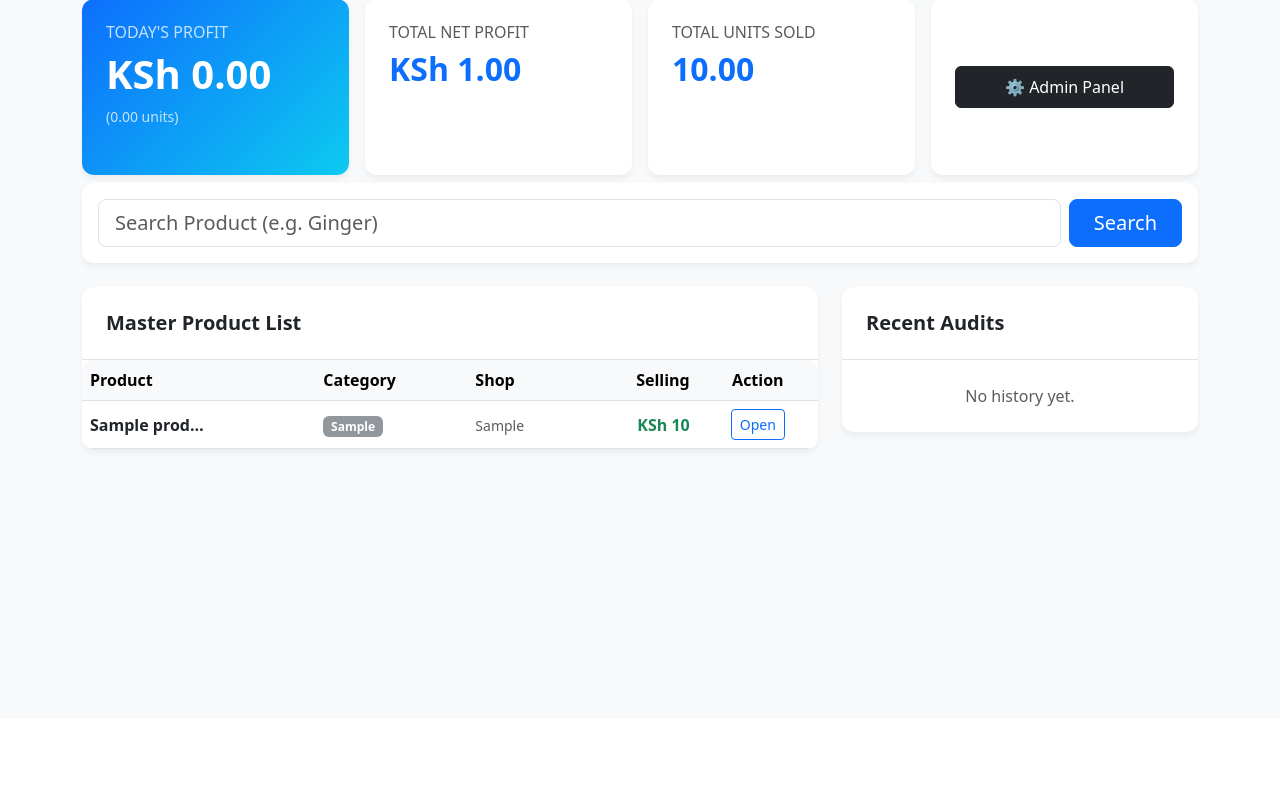
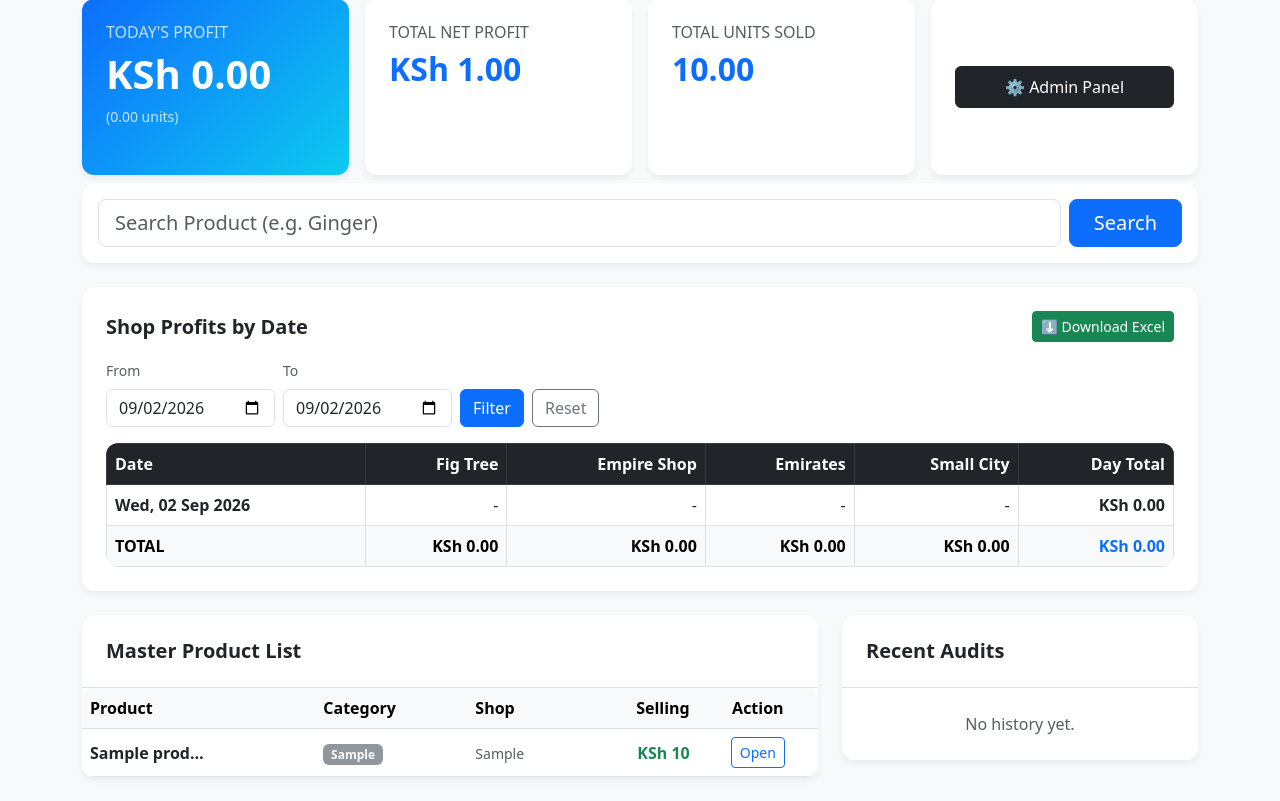
Before and after one commit to ANDERSON254KE/ProfitTracker-, a Django app: page / in a window 1280 px wide. Shown: the part 81-882 px from the top of the page. Before the commit the page ends 534 px from the top, so only its background shows below. Run offline with Django 5.2, Linux system fonts and the light colour scheme; tables that the repository leaves empty hold one stand-in row (values such as "Sample post").

Commit message:
Add shop profits by date range to dashboard with Excel export; update stock sheet from price list

```diff
--- a/tracker/templates/tracker/dashboard.html
+++ b/tracker/templates/tracker/dashboard.html
@@ -63,6 +63,78 @@
                     <button type="submit" class="btn btn-primary btn-lg w-100 px-4">Search</button>
                 </div>
             </form>
+        </div>
+
+        <!-- Shop Profits by Date -->
+        <div class="card p-4 mb-4">
+            <div class="d-flex justify-content-between align-items-center mb-3">
+                <h5 class="mb-0 fw-bold">Shop Profits by Date</h5>
+                <a href="{% url 'dashboard_export' %}?range_start={{ range_start|date:'Y-m-d' }}&range_end={{ range_end|date:'Y-m-d' }}" class="btn btn-success btn-sm">⬇ Download Excel</a>
+            </div>
+            <form method="GET" action="/" class="row g-2 mb-3">
+                <input type="hidden" name="q" value="{{ query }}">
+                <div class="col-auto">
+                    <label class="form-label small text-muted">From</label>
+                    <input type="date" name="range_start" class="form-control" value="{{ range_start|date:'Y-m-d' }}">
+                </div>
+                <div class="col-auto">
+                    <label class="form-label small text-muted">To</label>
+                    <input type="date" name="range_end" class="form-control" value="{{ range_end|date:'Y-m-d' }}">
+                </div>
+                <div class="col-auto d-flex align-items-end">
+                    <button type="submit" class="btn btn-primary">Filter</button>
+                </div>
+                <div class="col-auto d-flex align-items-end">
+                    <a href="/" class="btn btn-outline-secondary">Reset</a>
+                </div>
+            </form>
+            <div class="table-responsive">
+                <table class="table table-bordered table-hover align-middle mb-0">
+                    <thead class="table-dark">
+                        <tr>
+                            <th>Date</th>
+                            {% for s in shops %}
+                            <th class="text-end">{{ s }}</th>
+                            {% endfor %}
+                            <th class="text-end fw-bold">Day Total</th>
+                        </tr>
+                    </thead>
+                    <tbody>
+                        {% for row in shop_profits_table %}
+                        <tr>
+                            <td class="fw-semibold">{{ row.date|date:'D, d M Y' }}</td>
+                            <td class="text-end {% if row.Fig_Tree > 0 %}text-success{% elif row.Fig_Tree < 0 %}text-danger{% endif %}">
+                                {% if row.Fig_Tree != 0 %}KSh {{ row.Fig_Tree|floatformat:2 }}{% else %}-{% endif %}
+                            </td>
+                            <td class="text-end {% if row.Empire_Shop > 0 %}text-success{% elif row.Empire_Shop < 0 %}text-danger{% endif %}">
+                                {% if row.Empire_Shop != 0 %}KSh {{ row.Empire_Shop|floatformat:2 }}{% else %}-{% endif %}
+                            </td>
+                            <td class="text-end {% if row.Emirates > 0 %}text-success{% elif row.Emirates < 0 %}text-danger{% endif %}">
+                                {% if row.Emirates != 0 %}KSh {{ row.Emirates|floatformat:2 }}{% else %}-{% endif %}
+                            </td>
+                            <td class="text-end {% if row.Small_City > 0 %}text-success{% elif row.Small_City < 0 %}text-danger{% endif %}">
+                                {% if row.Small_City != 0 %}KSh {{ row.Small_City|floatformat:2 }}{% else %}-{% endif %}
+                            </td>
+                            <td class="text-end fw-bold">KSh {{ row.day_total|floatformat:2 }}</td>
+                        </tr>
+                        {% empty %}
+                        <tr><td colspan="6" class="text-center py-4 text-muted">No data for this date range.</td></tr>
+                        {% endfor %}
+                    </tbody>
+                    {% if shop_profits_table %}
+                    <tfoot class="table-light">
+                        <tr class="fw-bold">
+                            <td>TOTAL</td>
+                            <td class="text-end">KSh {{ shop_totals.Fig_Tree|floatformat:2 }}</td>
+                            <td class="text-end">KSh {{ shop_totals.Empire_Shop|floatformat:2 }}</td>
+                            <td class="text-end">KSh {{ shop_totals.Emirates|floatformat:2 }}</td>
+                            <td class="text-end">KSh {{ shop_totals.Small_City|floatformat:2 }}</td>
+                            <td class="text-end text-primary">KSh {{ shop_grand_total|floatformat:2 }}</td>
+                        </tr>
+                    </tfoot>
+                    {% endif %}
+                </table>
+            </div>
         </div>
 
         <div class="row">
--- a/tracker/urls.py
+++ b/tracker/urls.py
@@ -10,4 +10,5 @@ urlpatterns = [
     path('daily-sales/day-export/', views.daily_sales_day_export, name='daily_sales_day_export'),
     path('daily-sales/report/', views.daily_sales_report, name='daily_sales_report'),
     path('daily-sales/report/export/', views.daily_sales_report_export, name='daily_sales_report_export'),
+    path('dashboard/export/', views.dashboard_export, name='dashboard_export'),
 ]
--- a/tracker/views.py
+++ b/tracker/views.py
@@ -26,9 +26,7 @@ def dashboard(request):
 
     # 1. Search Logic (Fuzzy Match Support)
     if query:
-        # Exact/Partial
         products = Product.objects.filter(Q(product_name__icontains=query) | Q(shop__icontains=query))
-        # Fuzzy (Optional improvement via JavaScript or this backend loop)
         if not products.exists():
             choices = {p.id: p.product_name for p in Product.objects.all()}
             fuzzy_ids = [res[2] for res in process.extract(query, choices, scorer=fuzz.WRatio, limit=5) if res[1] > 60]
@@ -57,6 +55,47 @@ def dashboard(request):
     # 3. Recent History
     history = Transaction.objects.filter(type='SALES_CHECK').order_by('-date')[:10]
 
+    # 4. Shop profits by date range
+    range_start = _strict_date(request.GET.get('range_start'))
+    range_end = _strict_date(request.GET.get('range_end'))
+    if not range_start or not range_end or range_end < range_start:
+        range_start = today
+        range_end = today
+
+    shop_daily = (
+        DailySale.objects.filter(date__gte=range_start, date__lte=range_end)
+        .values('date', 'shop')
+        .annotate(total_profit=Sum('profit'))
+        .order_by('date', 'shop')
+    )
+    profit_map = {}
+    for row in shop_daily:
+        d = row['date']
+        if d not in profit_map:
+            profit_map[d] = {}
+        profit_map[d][row['shop']] = float(row['total_profit'])
+
+    # Build list of dates and row data
+    dates_range = []
+    cur = range_start
+    while cur <= range_end:
+        dates_range.append(cur)
+        cur += timedelta(days=1)
+
+    shop_profits_table = []
+    totals = {s.replace(' ', '_'): 0.0 for s in SHOPS}
+    grand_total = 0.0
+    for d in dates_range:
+        row = {'date': d, 'day_total': 0.0}
+        for s in SHOPS:
+            val = profit_map.get(d, {}).get(s, 0.0)
+            key = s.replace(' ', '_')
+            row[key] = val
+            totals[key] += val
+            row['day_total'] += val
+        grand_total += row['day_total']
+        shop_profits_table.append(row)
+
     return render(request, 'tracker/dashboard.html', {
         'products': products,
         'total_profit': total_profit,
@@ -64,7 +103,13 @@ def dashboard(request):
         'today_profit': today_profit,
         'today_units': today_units,
         'history': history,
-        'query': query
+        'query': query,
+        'range_start': range_start,
+        'range_end': range_end,
+        'shop_profits_table': shop_profits_table,
+        'shop_totals': totals,
+        'shop_grand_total': grand_total,
+        'shops': SHOPS,
     })
 
 def views_product_detail(request, pk):
@@ -791,3 +836,66 @@ def daily_sales_report_export(request):
     safe = period_label.replace('/', '-').replace(' ', '_').replace('→', 'to')
     response['Content-Disposition'] = f'attachment; filename="report_{safe}.xlsx"'
     return response
+
+
+def dashboard_export(request):
+    """Export shop profits by date range to Excel."""
+    today = date.today()
+    range_start = _strict_date(request.GET.get('range_start')) or today
+    range_end = _strict_date(request.GET.get('range_end')) or today
+    if range_end < range_start:
+        range_start, range_end = range_end, range_start
+
+    sales = DailySale.objects.filter(date__gte=range_start, date__lte=range_end)
+
+    # Aggregate by date and shop
+    shop_daily = (
+        sales.values('date', 'shop')
+        .annotate(total_profit=Sum('profit'))
+        .order_by('date', 'shop')
+    )
+    profit_map = {}
+    for row in shop_daily:
+        d = row['date']
+        if d not in profit_map:
+            profit_map[d] = {}
+        profit_map[d][row['shop']] = float(row['total_profit'])
+
+    # Build rows
+    columns = ['Date'] + SHOPS + ['Day Total']
+    rows = []
+    totals = {s: 0.0 for s in SHOPS}
+    grand_total = 0.0
+
+    cur = range_start
+    while cur <= range_end:
+        row_data = {'Date': cur}
+        day_total = 0.0
+        for s in SHOPS:
+            val = profit_map.get(cur, {}).get(s, 0.0)
+            row_data[s] = val
+            totals[s] += val
+            day_total += val
+        row_data['Day Total'] = day_total
+        grand_total += day_total
+        rows.append(row_data)
+        cur += timedelta(days=1)
+
+    # Add totals row
+    total_row = {'Date': 'TOTAL'}
+    for s in SHOPS:
+        total_row[s] = totals[s]
+    total_row['Day Total'] = grand_total
+    rows.append(total_row)
+
+    df = pd.DataFrame(rows, columns=columns)
+    buffer = BytesIO()
+    df.to_excel(buffer, index=False, sheet_name='Shop Profits')
+    buffer.seek(0)
+    response = HttpResponse(
+        buffer.read(),
+        content_type='application/vnd.openxmlformats-officedocument.spreadsheetml.sheet',
+    )
+    safe_range = f"{range_start}_to_{range_end}"
+    response['Content-Disposition'] = f'attachment; filename="shop_profits_{safe_range}.xlsx"'
+    return response
```
Also changed, not shown: 2 other files.
